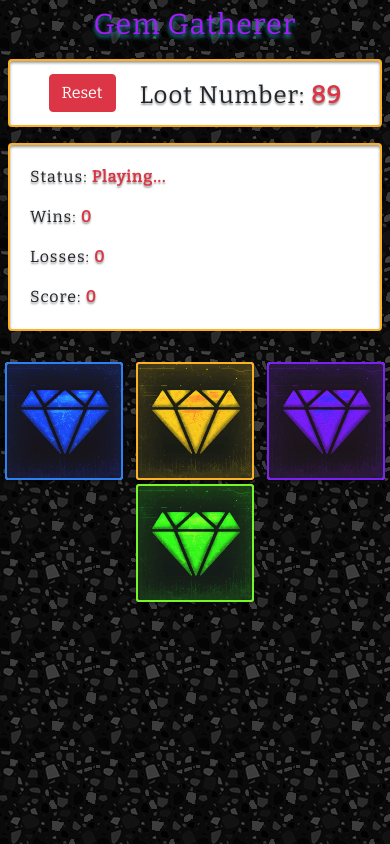
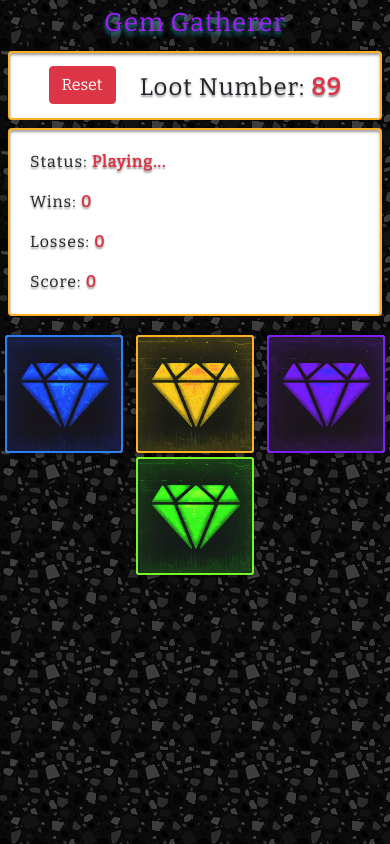
Before and after one commit to chrisArmo/Unit-4-Game, a plain HTML site: page index.html in a window 390 px wide. Drawn offline with nearby package versions, Linux system fonts and the light colour scheme.

Commit message:
Reduce mobile margins & font size in index.html & style.css

```diff
--- a/assets/css/style.css
+++ b/assets/css/style.css
@@ -14,7 +14,7 @@ body {
 /* Title */
 .title {
     color: #a21dfa;
-    font-size: 1.8em;
+    font-size: 1.6em;
     text-shadow: 0 3px 4px rgba(39, 215, 246, 0.7);
 }
 
--- a/index.html
+++ b/index.html
@@ -33,8 +33,8 @@
 	</div>
 
 	<!-- Main display -->
-	<div class="row display my-2 my-lg-4">
-		<div class="col-md-7 mb-3">
+	<div class="row display my-1 my-md-2 my-lg-4">
+		<div class="col-md-7 mb-2">
 			<div class="card instructions">
 				<div class="card-body p-1 p-lg-4">
 					<p class="d-none d-md-block">Click on the gems which have a random value in order to add that value to your score in efforts to match the loot number below.</p>
@@ -46,7 +46,7 @@
 			</div>
 		</div>
 
-		<div class="col-md-4 offset-md-1 mb-3">
+		<div class="col-md-4 offset-md-1 mb-2">
 			<div class="card status">
 				<div class="card-body text-left">
 					<p class="card-text">Status: <span class="status-tracker">Playing</span></p>
```
